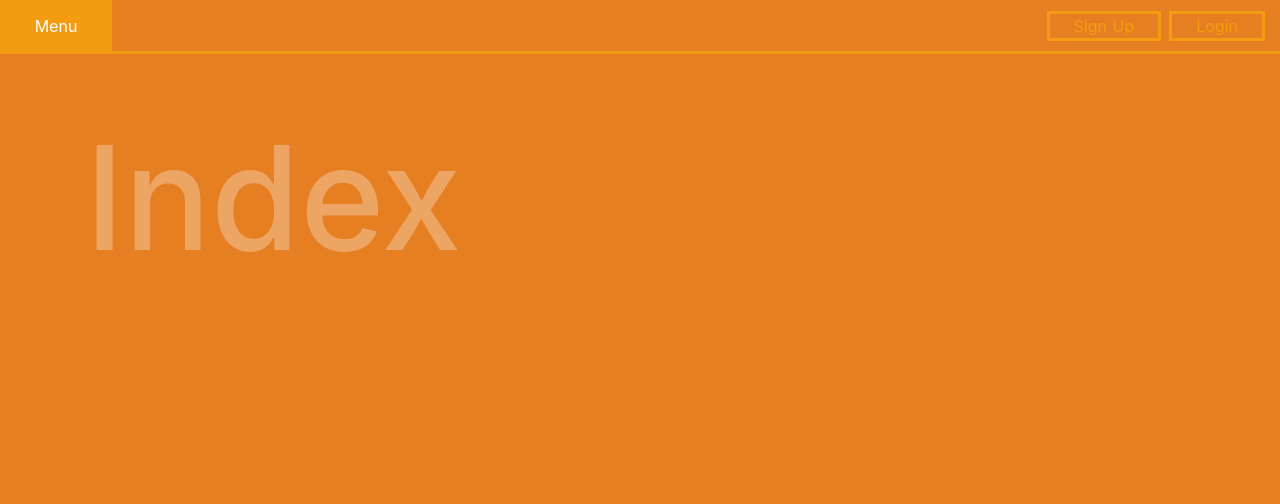
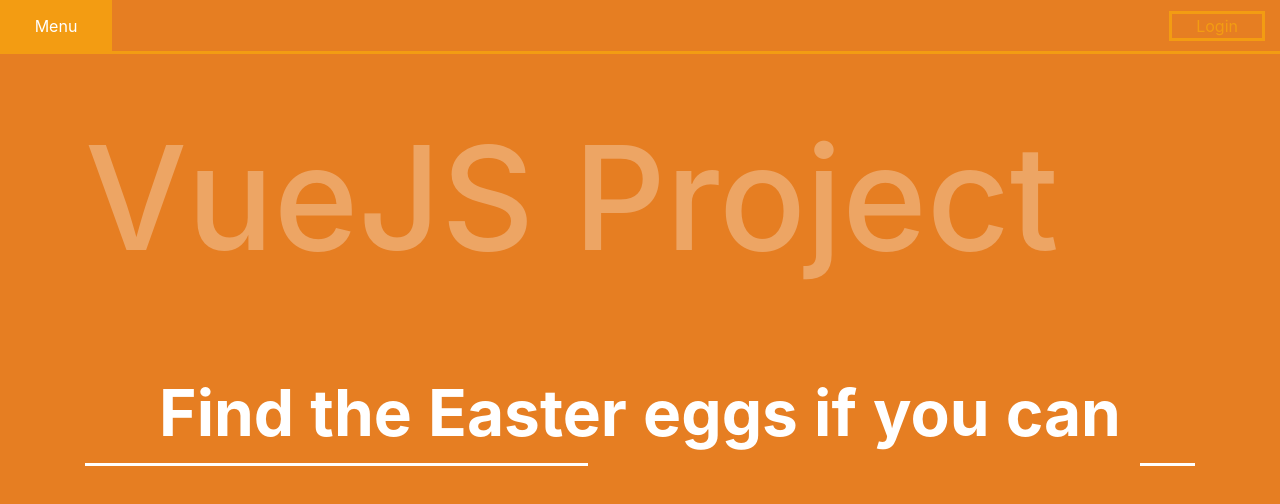
Before and after one commit to LucasLaurens/Lucas_Laurens_IWM_Mission_1, a Nuxt app in the folder plateform/: page / in a window 1280 px wide. Shown: the top 504 px of the page. Built offline with nearby package versions, Linux system fonts and the light colour scheme; no server answers.

Commit message:
[Impr] home page with animation title

```diff
--- a/plateform/assets/scss/main.scss
+++ b/plateform/assets/scss/main.scss
@@ -4,6 +4,36 @@
     &:-ms-input-placeholder       { color: $color; }
     &::-webkit-input-placeholder  { color: $color; }
     &::placeholder                { color: $color; }
+}
+
+@mixin keyframes($animation-name) {
+    @-webkit-keyframes #{$animation-name} {
+        @content;
+    }
+    @-moz-keyframes #{$animation-name} {
+        @content;
+    }
+    @-ms-keyframes #{$animation-name} {
+        @content;
+    }
+    @-o-keyframes #{$animation-name} {
+        @content;
+    }
+    @keyframes #{$animation-name} {
+        @content;
+    }
+}
+
+@mixin animation($str) {
+    -webkit-animation: #{$str};
+    -moz-animation: #{$str};
+    -ms-animation: #{$str};
+    -o-animation: #{$str};
+    animation: #{$str};
+}
+
+@include keyframes(animBefore) {
+    50% { width: 100%; }
 }
 
 body {
@@ -123,6 +153,35 @@ body {
     .fullscreen {
         transition: .3s ease-in;
         height: 100vh;
+        .animation {
+            position: relative;
+            width: 100%;
+            color: #fff;
+            font-size: 64px;
+            font-weight: 700;
+            text-align: center;
+            margin-top: 5rem;
+            &::before {
+                content: "";
+                position: absolute;
+                width: 5%;
+                height: 3px;
+                background: #fff;
+                bottom: -5px;
+                left: 0;
+                @include animation('animBefore 3s infinite');
+            }
+            &::after {
+                content: "";
+                position: absolute;
+                width: 5%;
+                height: 3px;
+                background: #fff;
+                bottom: -5px;
+                left: 95%;
+
+            }
+        }
         .big-title {
             font-size: 144px;
             color: rgba(255, 255, 255, .3);
--- a/plateform/components/Navbar.vue
+++ b/plateform/components/Navbar.vue
@@ -9,13 +9,13 @@
             </div>
             <div class="main-links">
                 <ul>
-                    <li v-if="getUser !== '' && getUser !== null" @click.prevent="on_logout">
+                    <li v-if="getUser !== '' && getUser != null" @click.prevent="on_logout">
                         <button type="button" class="btn-style float-right">Logout</button>
                     </li>
                      <li @click.prevent="on_link" v-else>
                        <nuxt-link to="/login" class="btn-style float-right">Login</nuxt-link>
                     </li>
-                    <li v-if="getUser === '' || getUser === null" @click.prevent="on_link">
+                    <li v-if="getUser === '' && getUser == null" @click.prevent="on_link">
                        <nuxt-link type="button" to="/signup" class="btn-style float-right mr-2">Sign Up</nuxt-link>
                     </li>
                 </ul>
@@ -23,7 +23,7 @@
         </nav>
         <div class="toggle-menu" :class="[{'menu_active' : (menu_active == true)}]" >
             <div class="container mt-4">
-                <ul v-if="getUser !== '' && getUser !== null">
+                <ul v-if="getUser !== '' && getUser != null">
                     <li @click.prevent="on_link">
                         <nuxt-link to="/projects/dashboard" class="menu-link">Projects</nuxt-link>
                     </li>
@@ -64,6 +64,7 @@ export default {
     },
     mounted() {
         this.getUser = localStorage.getItem('user')
+        console.log("mounted", this.getUser)
     },
     methods: {
         ...Vuex.mapActions({
@@ -72,8 +73,9 @@ export default {
                 change_active: 'on_link'
             }),
         on_logout: function() {
+            this.getUser = ''
+            console.log("logout", this.getUser)
             this.on_link()
-            this.getUser = ''
             _logout()
         },
         toggle_menu: function() {
@@ -91,6 +93,7 @@ export default {
         getUser: {
             handler() {
                 this.getUser = localStorage.getItem('user')
+                console.log("watch", this.getUser)
             },
             deep: true,
         },
--- a/plateform/pages/index.vue
+++ b/plateform/pages/index.vue
@@ -1,6 +1,9 @@
 <template>
   <div class="fullscreen container">
-    <h1 class="big-title">Index</h1>
+    <h1 class="big-title">VueJS Project</h1>
+    <div class="animation">
+      <p>Find the Easter eggs if you can</p>
+    </div>
     <div v-show="getUser !== '' && getUser !== null">
       {{getUser}}
     </div>
```
